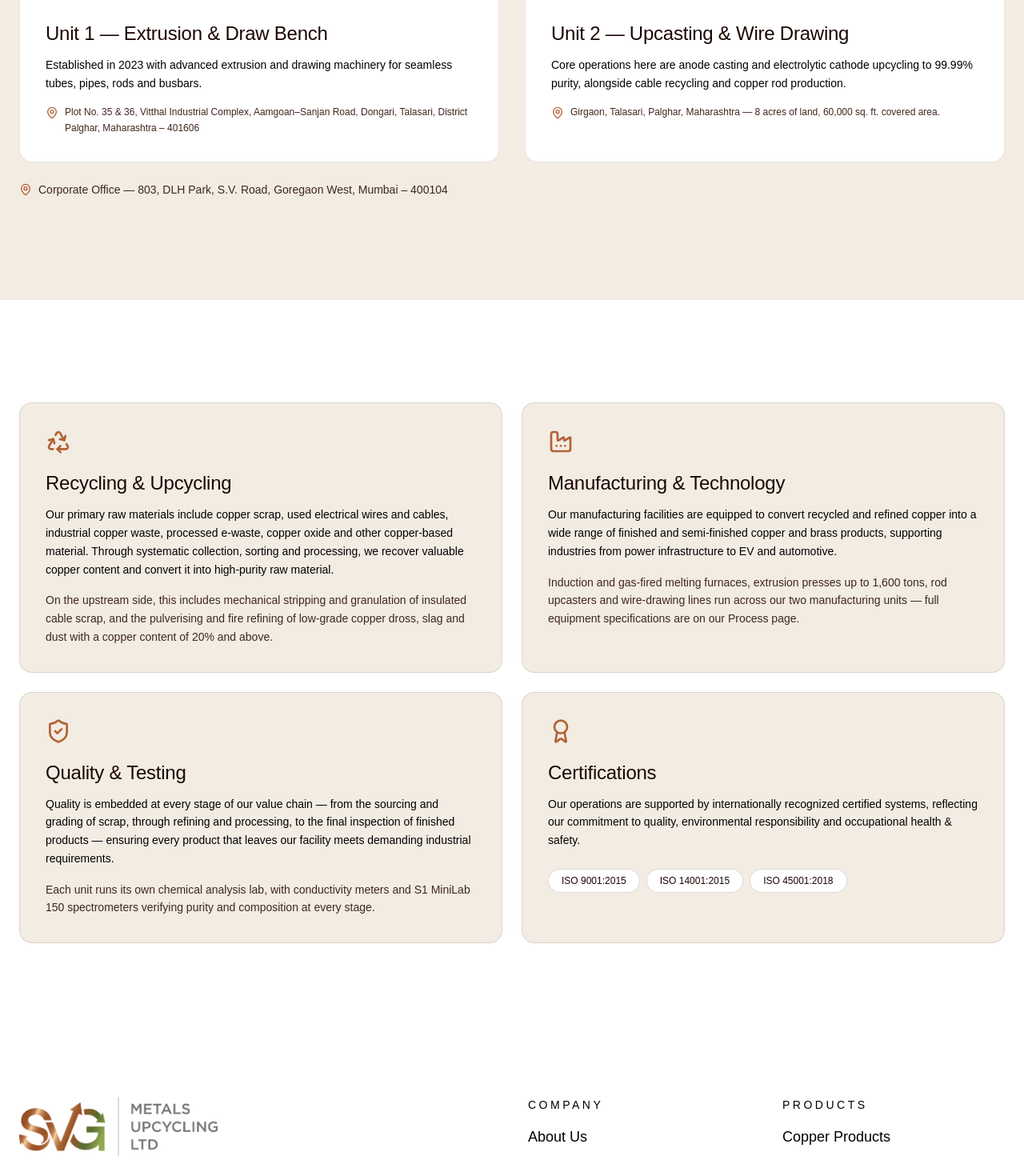
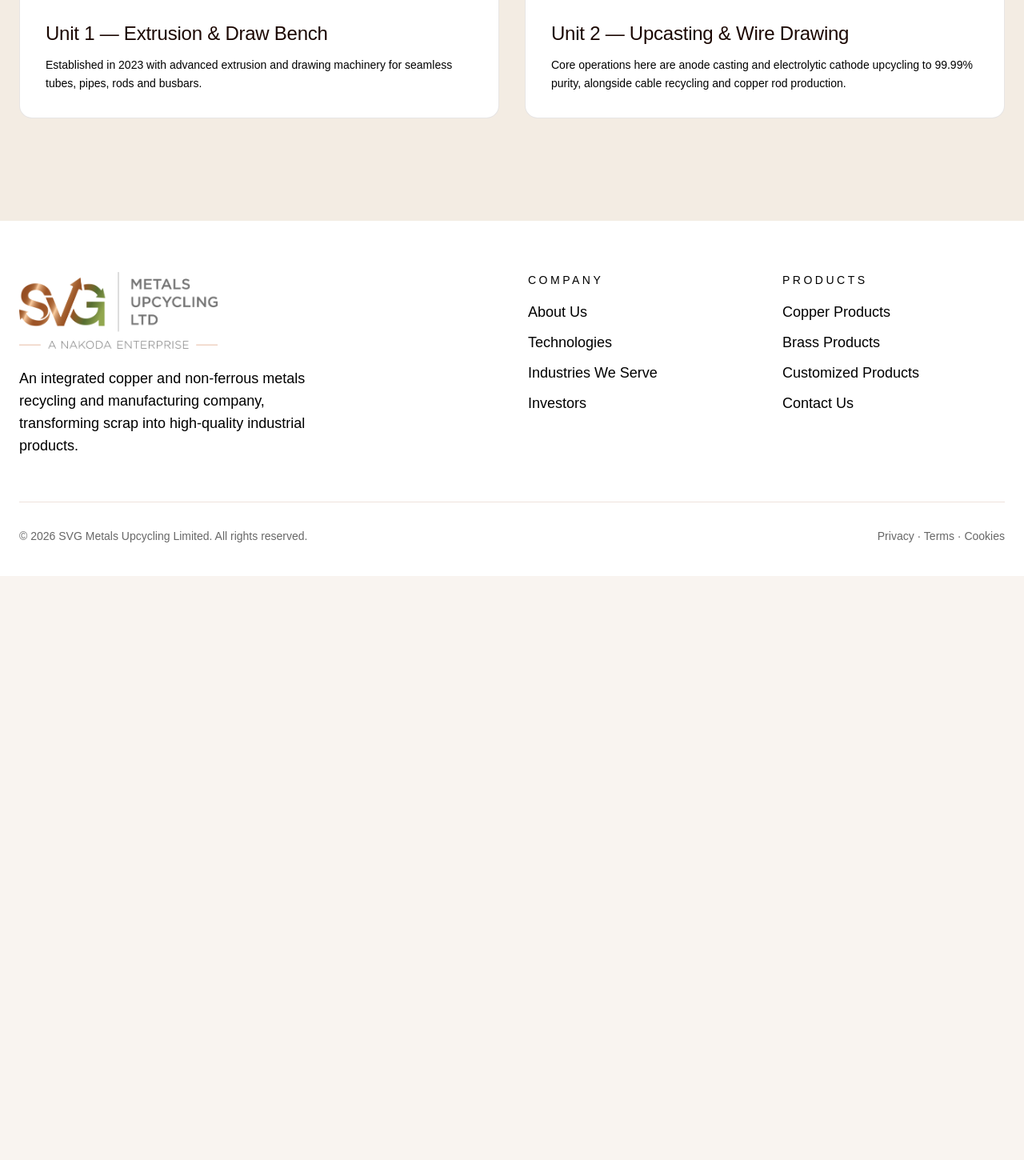
Before and after one commit to dbsdev02/lifecycle, a React (Vite) app: page /technologies in a window 1280 px wide. Shown: the part 2040-3490 px from the top of the page at 80% size. After the commit the page ends 2760 px from the top, so only its background shows below. Built offline with nearby package versions, Linux system fonts and the light colour scheme; a web font is replaced by a local one.

Commit message:
svg chnages..

```diff
--- a/src/routes/process.tsx
+++ b/src/routes/process.tsx
@@ -174,13 +174,21 @@ function ProcessPage() {
               </div>
             ))}
           </div>
-          <p className="mx-auto mt-14 max-w-3xl text-center font-display text-xl italic leading-relaxed text-ink md:text-2xl">
+          <p className="mx-auto mt-14 max-w-3xl text-left text-pretty font-display text-xl italic leading-relaxed text-ink md:text-2xl">
             On the upstream side, our infrastructure handles the parts of this process most
-            manufacturers never touch directly — mechanical stripping and granulation of insulated
-            cable scrap, and the pulverising and fire refining of low-grade copper dross, slag and
-            dust with a copper content of 20% and above. Through physical separation, extraction and
-            electrolytic refining, we convert these secondary materials into intermediate copper
-            anodes, and upcycle them further into high-purity refined copper cathodes — 99.99% pure.
+            manufacturers never touch directly —
+            <br />
+            mechanical stripping and granulation of insulated cable scrap,
+            <br />
+            and the pulverising and fire refining of low-grade copper dross, slag and dust
+            <br />
+            with a copper content of 20% and above.
+            <br />
+            Through physical separation, extraction and electrolytic refining,
+            <br />
+            we convert these secondary materials into intermediate copper anodes,
+            <br />
+            and upcycle them further into high-purity refined copper cathodes — 99.99% pure.
           </p>
         </div>
       </section>
--- a/src/routes/technologies.tsx
+++ b/src/routes/technologies.tsx
@@ -1,5 +1,4 @@
 import { createFileRoute } from "@tanstack/react-router";
-import { Recycle, Factory, ShieldCheck, Award, MapPin } from "lucide-react";
 import { SplitReveal, useScrollFade } from "@/components/site/motion";
 import { PageHero } from "@/components/site/PageHero";
 import facilityImg from "@/assets/svg-facility.jpg";
@@ -12,43 +11,17 @@ export const Route = createFileRoute("/technologies")({
 
 const chain = ["Scrap", "Recycling", "Refining", "Processing", "Manufacturing", "Finished Product"];
 
-const cards = [
-  {
-    icon: Recycle,
-    title: "Recycling & Upcycling",
-    body: "Our primary raw materials include copper scrap, used electrical wires and cables, industrial copper waste, processed e-waste, copper oxide and other copper-based material. Through systematic collection, sorting and processing, we recover valuable copper content and convert it into high-purity raw material.",
-    detail:
-      "On the upstream side, this includes mechanical stripping and granulation of insulated cable scrap, and the pulverising and fire refining of low-grade copper dross, slag and dust with a copper content of 20% and above.",
-  },
-  {
-    icon: Factory,
-    title: "Manufacturing & Technology",
-    body: "Our manufacturing facilities are equipped to convert recycled and refined copper into a wide range of finished and semi-finished copper and brass products, supporting industries from power infrastructure to EV and automotive.",
-    detail:
-      "Induction and gas-fired melting furnaces, extrusion presses up to 1,600 tons, rod upcasters and wire-drawing lines run across our two manufacturing units — full equipment specifications are on our Process page.",
-  },
-  {
-    icon: ShieldCheck,
-    title: "Quality & Testing",
-    body: "Quality is embedded at every stage of our value chain — from the sourcing and grading of scrap, through refining and processing, to the final inspection of finished products — ensuring every product that leaves our facility meets demanding industrial requirements.",
-    detail:
-      "Each unit runs its own chemical analysis lab, with conductivity meters and S1 MiniLab 150 spectrometers verifying purity and composition at every stage.",
-  },
-];
-
 const units = [
   {
     name: "Unit 1 — Extrusion & Draw Bench",
     image: furnaceImg,
     imageAlt: "Molten copper glowing inside a melting furnace",
-    address: "Plot No. 35 & 36, Vitthal Industrial Complex, Aamgoan–Sanjan Road, Dongari, Talasari, District Palghar, Maharashtra – 401606",
     body: "Established in 2023 with advanced extrusion and drawing machinery for seamless tubes, pipes, rods and busbars.",
   },
   {
     name: "Unit 2 — Upcasting & Wire Drawing",
     image: industriesImg,
     imageAlt: "High-purity copper cathode sheets lifted at an electrorefining plant",
-    address: "Girgaon, Talasari, Palghar, Maharashtra — 8 acres of land, 60,000 sq. ft. covered area.",
     body: "Core operations here are anode casting and electrolytic cathode upcycling to 99.99% purity, alongside cable recycling and copper rod production.",
   },
 ];
@@ -127,54 +100,13 @@ function TechnologiesPage() {
                 <div className="p-8">
                   <h3 className="font-display text-2xl text-ink">{u.name}</h3>
                   <p className="mt-3 text-sm leading-relaxed text-black">{u.body}</p>
-                  <div className="mt-4 flex gap-2 text-xs leading-relaxed text-ink-soft">
-                    <MapPin className="mt-0.5 h-4 w-4 shrink-0 text-accent" />
-                    {u.address}
-                  </div>
                 </div>
               </div>
             ))}
           </div>
-          <div className="mt-6 flex gap-2 text-sm text-ink-soft">
-            <MapPin className="mt-0.5 h-4 w-4 shrink-0 text-accent" />
-            Corporate Office — 803, DLH Park, S.V. Road, Goregaon West, Mumbai – 400104
-          </div>
         </div>
       </section>
 
-      <section className="py-24 md:py-32">
-        <div className="mx-auto max-w-7xl px-4 sm:px-6">
-          <div className="grid gap-6 md:grid-cols-2">
-            {cards.map(({ icon: Icon, title, body, detail }) => (
-              <div key={title} className="rounded-2xl border border-ink/10 bg-[#f3ece3] p-8">
-                <Icon className="h-8 w-8 text-accent" />
-                <h3 className="mt-5 font-display text-2xl text-ink">{title}</h3>
-                <p className="mt-3 text-sm leading-relaxed text-black">{body}</p>
-                <p className="mt-4 text-sm leading-relaxed text-ink-soft">{detail}</p>
-              </div>
-            ))}
-            <div className="rounded-2xl border border-ink/10 bg-[#f3ece3] p-8">
-              <Award className="h-8 w-8 text-accent" />
-              <h3 className="mt-5 font-display text-2xl text-ink">Certifications</h3>
-              <p className="mt-3 text-sm leading-relaxed text-black">
-                Our operations are supported by internationally recognized certified systems,
-                reflecting our commitment to quality, environmental responsibility and occupational
-                health &amp; safety.
-              </p>
-              <div className="mt-6 flex flex-wrap gap-2">
-                {["ISO 9001:2015", "ISO 14001:2015", "ISO 45001:2018"].map((c) => (
-                  <span
-                    key={c}
-                    className="rounded-full border border-ink/15 bg-white px-4 py-1.5 text-xs font-medium text-ink"
-                  >
-                    {c}
-                  </span>
-                ))}
-              </div>
-            </div>
-          </div>
-        </div>
-      </section>
     </main>
   );
 }
```
